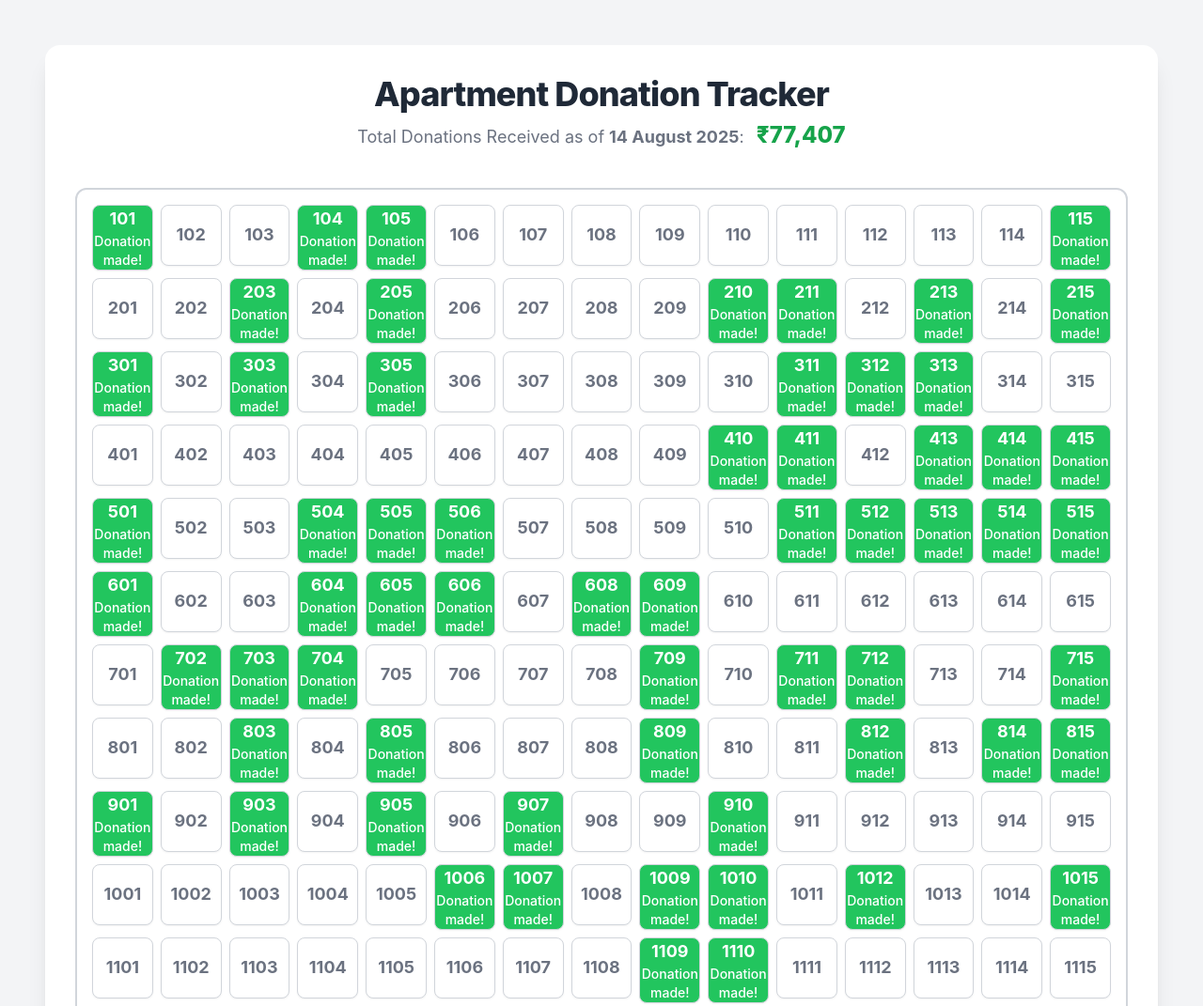
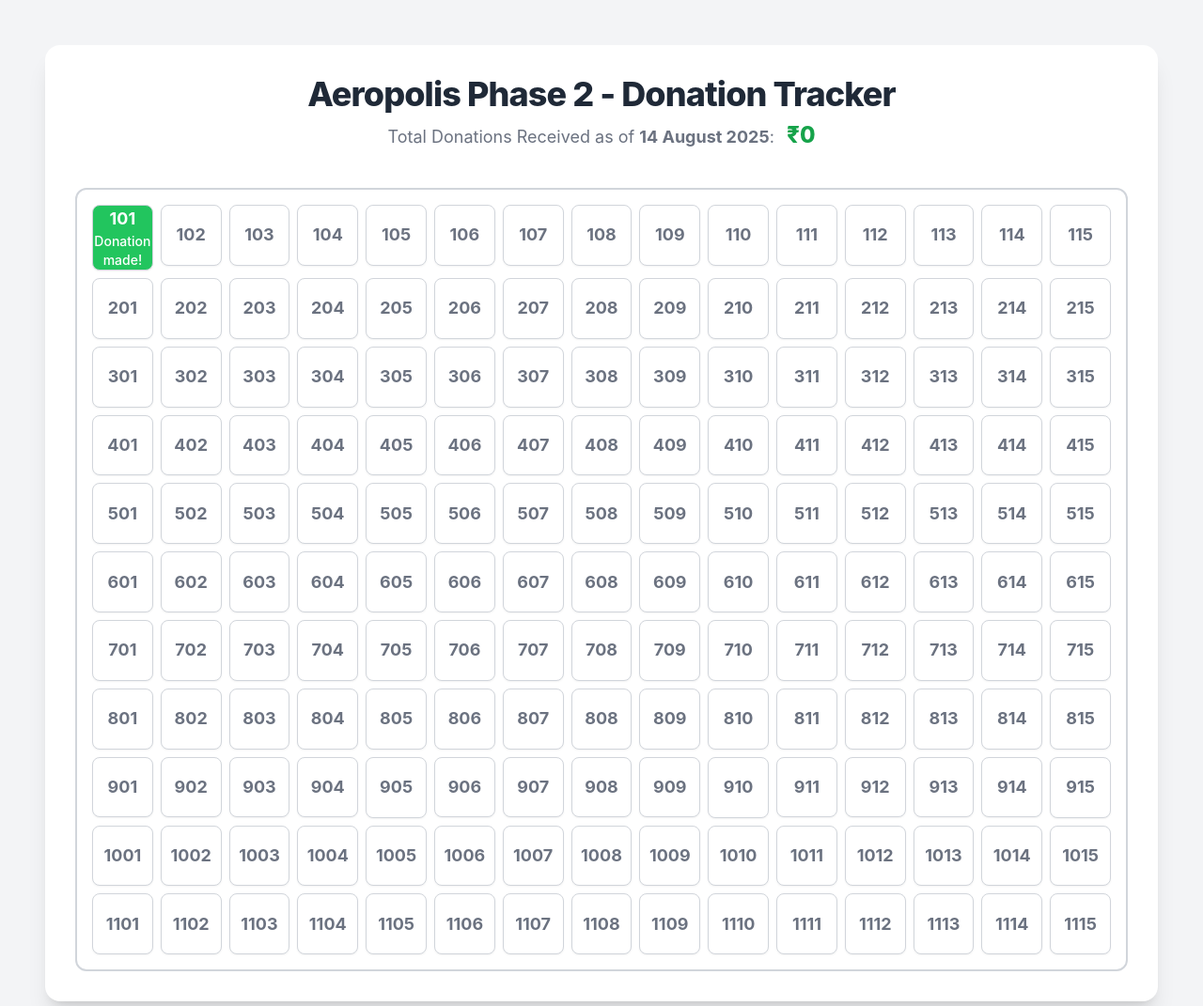
Before and after one commit to ashishgilhotra/aap-donation-tracker, a plain HTML site: page index.html in a window 1280 px wide. Shown: the top 1071 px of the page at 94% size. Drawn offline with nearby package versions, Linux system fonts and the light colour scheme; no server answers.

Commit message:
Update index.html

```diff
--- a/index.html
+++ b/index.html
@@ -68,7 +68,7 @@
 
         <!-- Header Section -->
         <div class="text-center mb-10">
-            <h1 class="text-4xl font-extrabold text-gray-800 tracking-tight mb-2">Apartment Donation Tracker</h1>
+            <h1 class="text-4xl font-extrabold text-gray-800 tracking-tight mb-2">Aeropolis Phase 2 - Donation Tracker</h1>
             <!-- Replaced the original text with a dynamic summary of total donations -->
             <p class="text-lg text-gray-500">
                 Total Donations Received as of <span id="current-date" class="font-bold"></span>:
@@ -116,171 +116,7 @@
             // --- Configuration and Constants ---
             // This is the local data used as a fallback if the network request fails.
             const LOCAL_CSV_DATA = `FlatNumber,OwnerName,Amount,Mode
-101,Sopnil pawar,1251,UPI
-102,,,
-103,,,
-104,pankaj c,1251,Upi
-105,Arya,1251,UPI
-106,,,
-107,,,
-108,,,
-109,,,
-110,,,
-111,,,
-112,,,
-113,,,
-114,,,
-115,suhas roajole,1251,upi
-201,,,
-202,,,
-203,Grish mehta,1251,UPI
-204,,,
-205,Anilkumar,1251,UPI
-206,,,
-207,,,
-208,,,
-209,,,
-210,Satish kumar,1251,UPI
-211,Ashish chawda,1251,UPI
-212,,,
-213,Mithun,1251,UPI
-214,,,
-215,Ashutosh pathak,1251,upi
-301,Rahul Singhai,1251,UPI
-302,,,
-303,Rahul tiwari,1251,G pay
-304,,,
-305,Kirubakaran,500,G pay
-306,,,
-307,,,
-308,,,
-309,,,
-310,,,
-311,Shilkumar jadhav,1251,Gpay
-312,Dipti Agrwal5,1251,Gpay
-313,Kartika,1251,G pay
-314,,,
-315,,,
-401,,,
-402,,,
-403,,,
-404,,,
-405,,,
-406,,,
-407,,,
-408,,,
-409,,,
-410,SUMIT KEKRE,1251,
-411,SHUBHAM,1251,G PAY
-412,,,
-413,Manish Tiwari,1251,
-414,Maneesh Mishra,1251,UPI
-415,Rajaram,1251,G pay
-501,Arpan tyagi,1251,UPI
-502,,,
-503,,,
-504,Ameya,1250,UPI
-505,Akshay domde,1250,UPI
-506,pratik kumar,1251,UPI
-507,,,
-508,,,
-509,,,
-510,,,
-511,fenil bhoot,1251,upi
-512,pavan dixit,1251,Upi
-513,Dhreej bali,1251,UPI
-514,Deepali gupta,1251,upi
-515,yajjesh arya,1251,UPI
-601,Rekharateke,1251,UPI
-602,,,
-603,,,
-604,mayank nigam,1251,UPI
-605,Doorwar,1251,UPI
-606,p.g.tighare,1251,UPI
-607,,,
-608,Nitin shome,1251,UPI
-609,B. sah,1251,UPI
-610,,,
-611,,,
-612,,,
-613,,,
-614,,,
-615,,,
-701,,,
-702,Mahendra Patil,1251,UPI
-703,Shailesh D,1251,UPI
-704,Shatrughna Sinha,1251,UPI
-705,,,
-706,,,
-707,,,
-708,,,
-709,Gaurav Bhise,1251,UPI
-710,,,
-711,Rishi Kumar,1251,UPI
-712,Ashish G,1251,UPI
-713,,,
-714,,,
-715,Satyendra Londhe,1251,UPI
-801,,,
-802,,,
-803,Sajid P,1251,UPI
-804,,,
-805,Rajib R,1251,UPI
-806,,,
-807,,,
-808,,,
-809,Ganesh Dhumale,1251,UPI
-810,,,
-811,,,
-812,Shreyash R,1251,UPI
-813,,,
-814,Rishi Mahendru,1251,UPI
-815,Ravi Gupta,2100,UPI
-901,Priya Rashmi,1251,UPI
-902,,,
-903,Sonam Rai,1500,UPI
-904,,,
-905,NB Shukla,1251,UPI
-906,,,
-907,Yogesh Kulkarni,1251,UPI
-908,,,
-909,,,
-910,Umesh,1251,UPI
-911,,,
-912,,,
-913,,,
-914,,,
-915,,,
-1001,,,
-1002,,,
-1003,,,
-1004,,,
-1005,,,
-1006,Sugam Sah,1001,UPI
-1007,Punam Chnad Dhuppad,1001,UPI
-1008,,,
-1009,Rajdev Singh,1251,UPI
-1010,Roshan Shetty,1251,UPI
-1011,,,
-1012,Keyur,1251,UPI
-1013,,,
-1014,,,
-1015,Brajesh,1251,UPI
-1101,,,
-1102,,,
-1103,,,
-1104,,,
-1105,,,
-1106,,,
-1107,,,
-1108,,,
-1109,Prakash Chotrani,1251,UPI
-1110,Ankur Shrivastva,1251,UPI
-1111,,,
-1112,,,
-1113,,,
-1114,,,
-1115,,,`;
+101,Test,0,UPI`;
 
             // The original, "published to the web" Google Sheet URL.
             const GOOGLE_SHEET_URL = 'https://docs.google.com/spreadsheets/d/e/2PACX-1vS4BeM4ha9wTdX-ScDVTRVplqmaEMcMCpsQMNb014ULJV8A5Ig9qNJE5it3NX28b3vyjFZ3tPRB9_5R/pub?output=csv';
```
